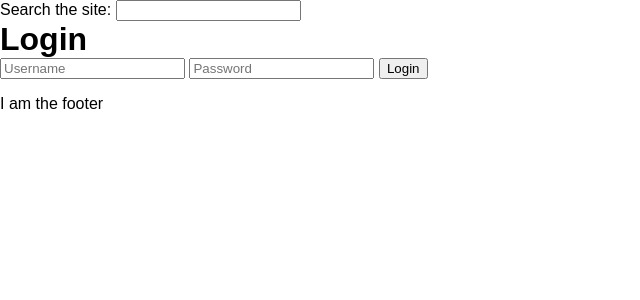
After one commit to shibbled/student-mentor__recipes, a Flask app: template templates/pages/admin/login.html in a window 1280 px wide. The commit adds this page. Shown: the top 300 px of the page, without its empty margins (0-640 px from the left). Run offline with Flask 3, Linux system fonts and the light colour scheme; the template is opened without the code that fills it, so the values that code supplies are empty; some libraries are stand-ins or nearby versions.

Commit message:
Modified: made partials folder, hide search from certain pages.

```diff
--- a/app.py
+++ b/app.py
@@ -74,7 +74,7 @@
     else:
       flash("Incorrect username or password")
 
-  return render_template("login.html")
+  return render_template("pages/admin/login.html", hide_search=True)
 
 
 # ==============================
@@ -101,7 +101,7 @@
   cur.execute("SELECT id, title, author, ingredients, instructions, categories, image_url FROM recipes WHERE user_id = %s ORDER BY created_at DESC", (user_id,))
   recipes = cur.fetchall()
 
-  return render_template("admin.html", recipes=recipes)
+  return render_template("pages/admin/dashboard.html", recipes=recipes)
 
 
 if __name__ ==  "__main__":
--- a/templates/base.html
+++ b/templates/base.html
@@ -9,22 +9,16 @@
 
   <!-- Header -->
 	<header>
-		<nav>
-			{% for button in buttons %}
-				<a href="{{ button.url }}">{{ button.title }}</a>
-			{% endfor %}
-    </nav>
-
-    <label for="site-search">Search the site:</label>
-    <input type="search" id="site-search" name="q" />
+    {% include 'partials/nav.html' %}
+    {% if not hide_search %}
+      {% include 'partials/search.html' %}
+    {% endif %}
   </header>
 
   <!-- Content -->
   {% block content %}{% endblock %}
 
   <!-- Footer -->
-  <footer>
-    I am the footer
-  </footer>
+  {% include 'partials/footer.html' %}
 </body>
 </html>
--- /dev/null
+++ b/templates/partials/footer.html
@@ -0,0 +1,3 @@
+<footer>
+  I am the footer
+</footer>
--- /dev/null
+++ b/templates/partials/nav.html
@@ -0,0 +1,5 @@
+<nav>
+  {% for button in buttons %}
+    <a href="{{ button.url }}">{{ button.title }}</a>
+	{% endfor %}
+</nav>
--- /dev/null
+++ b/templates/partials/search.html
@@ -0,0 +1,2 @@
+  <label for="site-search">Search the site:</label>
+  <input type="search" id="site-search" name="q" />
```
Also changed, not shown: templates/pages/admin/dashboard.html (renamed from templates/admin.html), templates/pages/admin/login.html (renamed from templates/login.html).
